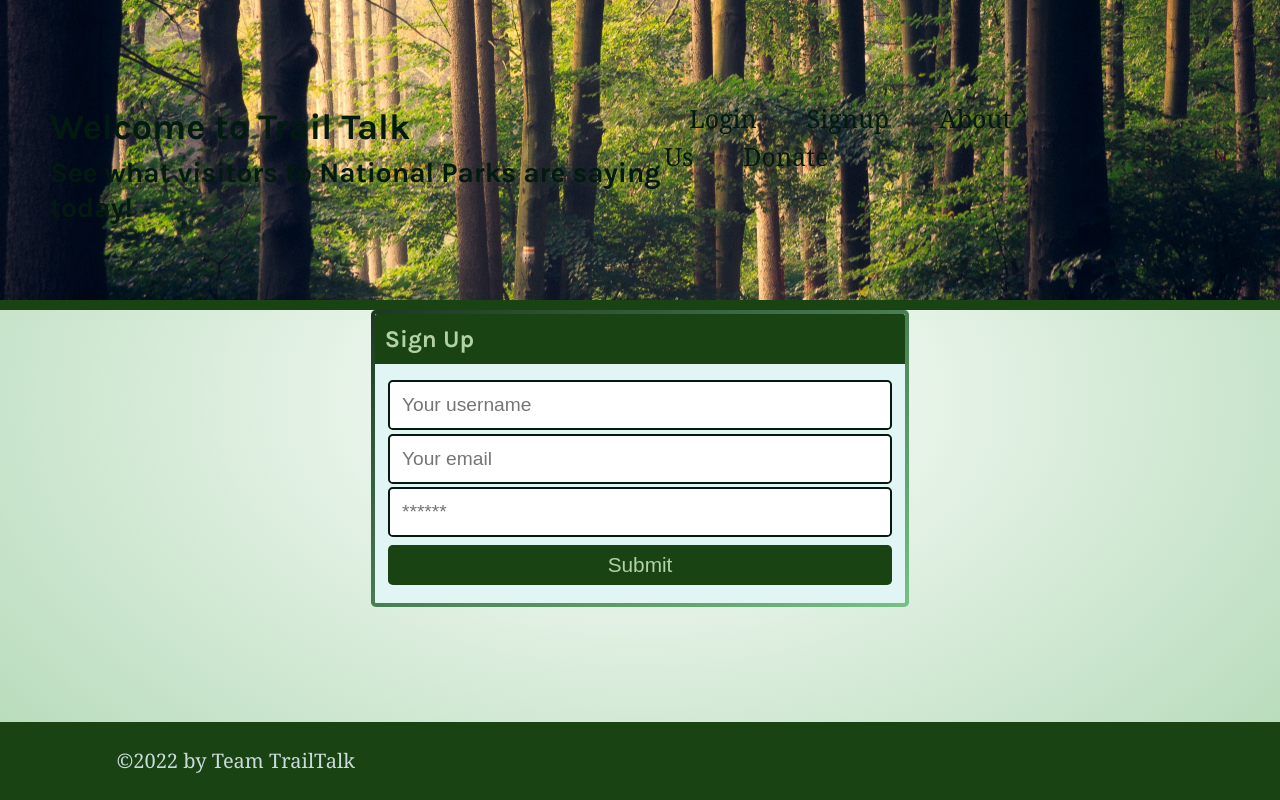
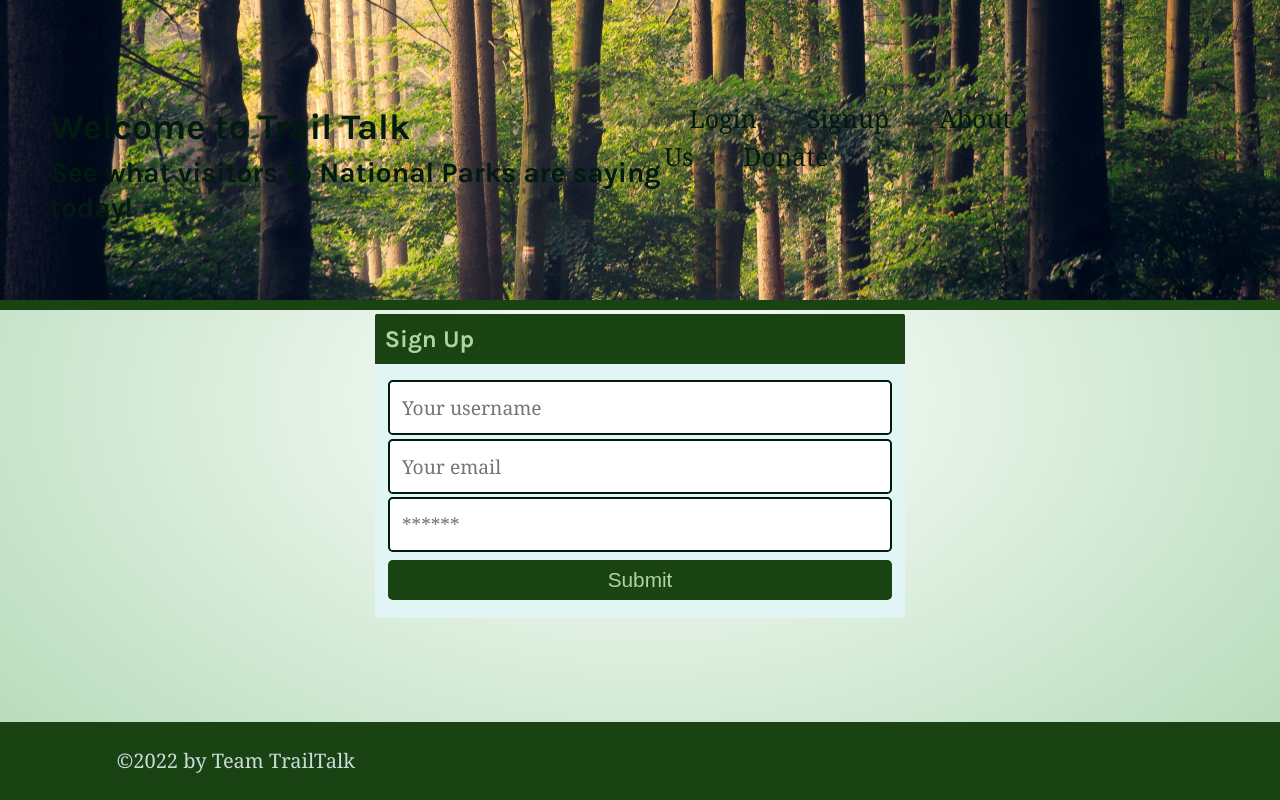
Before and after one commit to trm621/national-park-social-app, a React (Create React App) app in the folder client/: page /signup in a window 1280 px wide. Built offline with nearby package versions, Linux system fonts and the light colour scheme.

Commit message:
styled forms and friend list

```diff
--- a/client/src/components/FriendList/index.js
+++ b/client/src/components/FriendList/index.js
@@ -3,11 +3,12 @@ import { Link } from 'react-router-dom';
 
 const FriendList = ({ friendCount, username, friends }) => {
   if (!friends || !friends.length) {
-    return <p className="bg-dark text-light p-3">{username}, make some friends!</p>;
+    return <p className="bg-lime friend-list text-light p-3">{username} doesn't have any TrailTalk friends...yet! Visit a user profile to add them as a friend!</p>;
   }
 
   return (
     <div>
+      <h1>Friends:</h1>
       <h5>
         {username}'s {friendCount} {friendCount === 1 ? 'friend' : 'friends'}
       </h5>
--- a/client/src/index.css
+++ b/client/src/index.css
@@ -48,6 +48,10 @@ body {
   font-size: 20px;
   color: var(--dark);
   background-image: radial-gradient(white,#b2d9b6);
+}
+
+.friend-list {
+  font-family:Georgia, 'Times New Roman', Times, serif
 }
 
 .footer {
@@ -163,9 +167,9 @@ nav a:hover {
 /* CARDS */
 .card {
   margin: 0 0 20px 0;
+  font-family: Georgia, 'Times New Roman', Times, serif;
   background:
-    linear-gradient(var(--light), var(--light)) padding-box,
-    linear-gradient(to bottom right, #1d3822, #75c283) border-box;
+    linear-gradient(var(--light), var(--light)) padding-box;
   border: 4px solid transparent;
   border-radius: var(--border-radius);
   background-color: var(--light);
@@ -190,6 +194,7 @@ nav a:hover {
 .form-input,
 .form-textarea {
   display: block;
+  font-family: Georgia, 'Times New Roman', Times, serif;
 }
 
 .form-label {
@@ -840,6 +845,10 @@ nav a:hover {
   background-color: var(--dark);
 }
 
+.bg-lime {
+  background-color: rgb(77 124 15);
+}
+
 /* FLEX CONTENT */
 .flex-row {
   display: flex;
```
